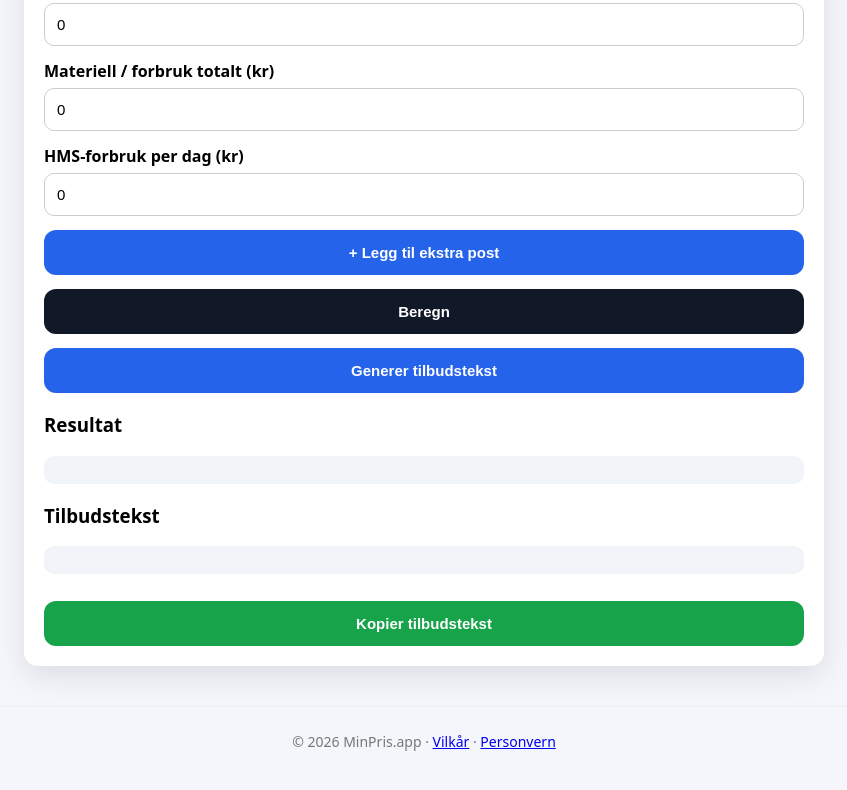
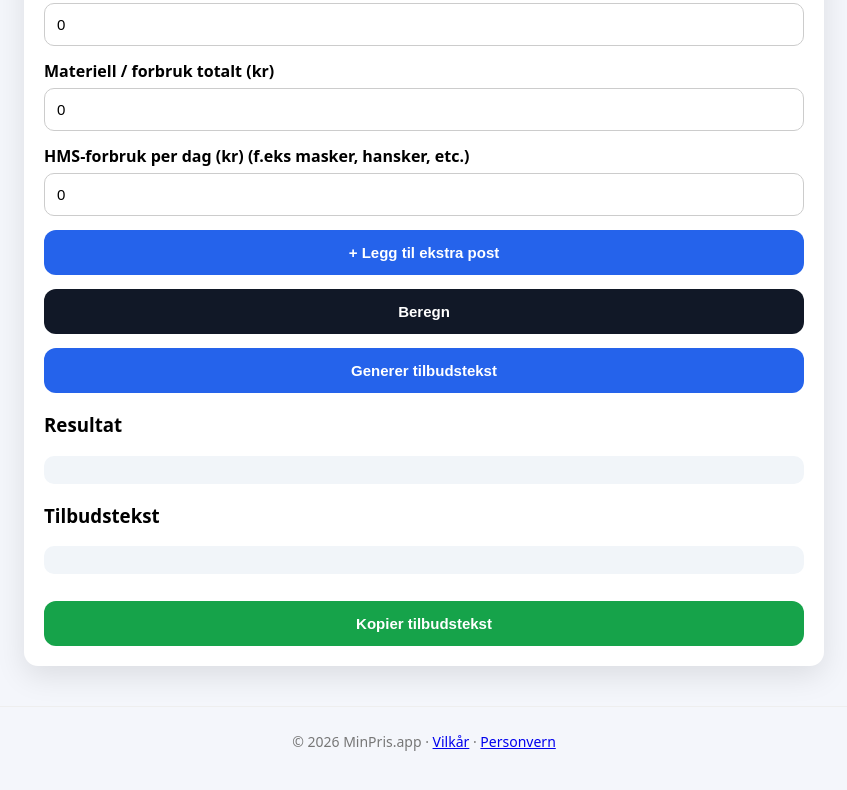
Before and after one commit to chha1994-gif/min-pris-ai, a website: page index.html in a window 1280 px wide. Shown: the part 940-1730 px from the top of the page, without its empty margins (216-1063 px from the left). Drawn offline with Linux system fonts and the light colour scheme; some packages are replaced by stand-ins of ours.

Commit message:
Update index.html

```diff
--- a/index.html
+++ b/index.html
@@ -227,7 +227,7 @@
 <label>Materiell / forbruk totalt (kr)</label>
 <input id="materiell" type="number" value="0" />
 
-<label>HMS-forbruk per dag (kr)</label>
+<label>HMS-forbruk per dag (kr) (f.eks masker, hansker, etc.)</label>
 <input id="hms" type="number" value="0" />
 
 <div id="ekstraPoster"></div>
```
